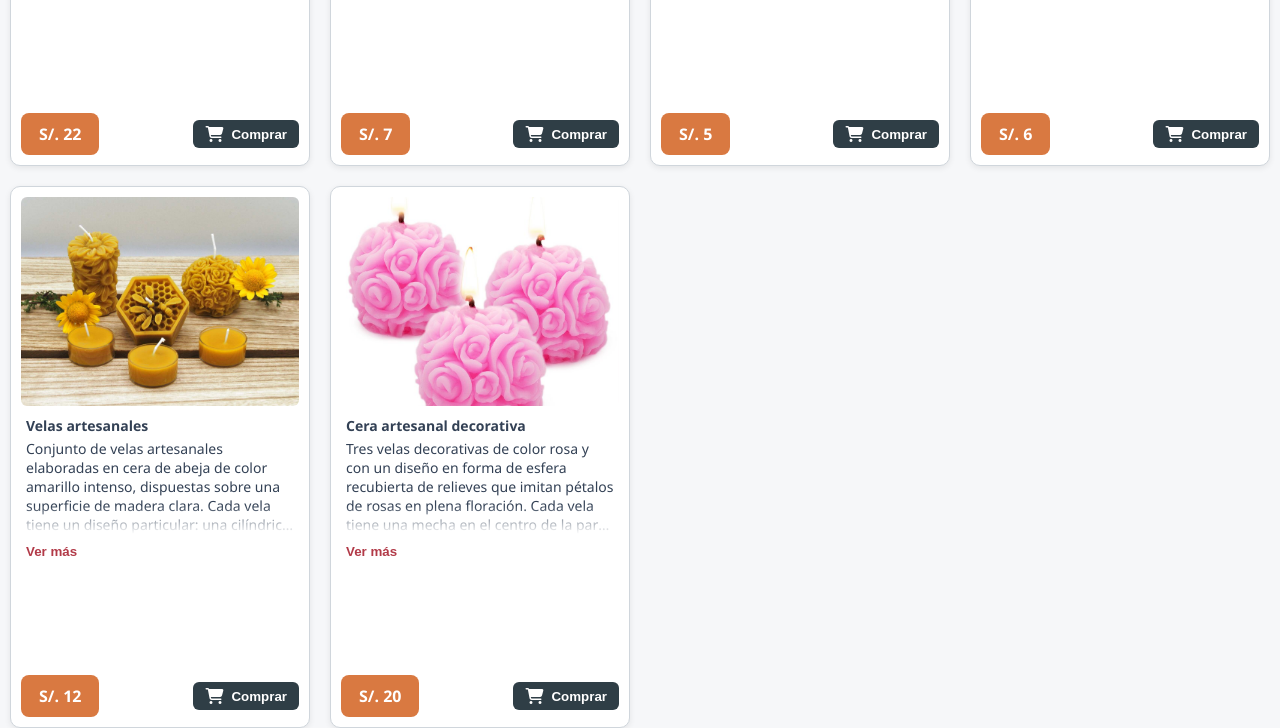
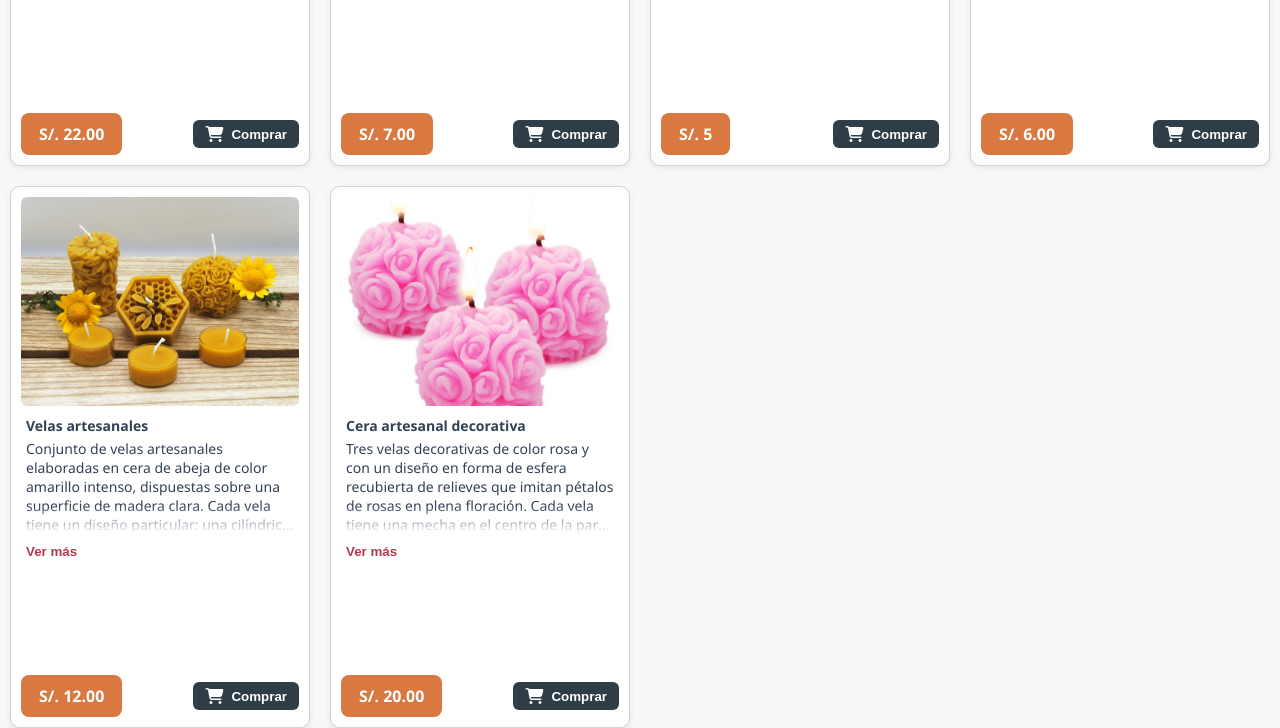
Before and after one commit to Preylin/WebsiteStore, a plain HTML site: page ceras.html in a window 1280 px wide. Shown: the part 487-1215 px from the top of the page. Drawn offline with Linux system fonts and the light colour scheme.

Commit message:
Update ceras.html
cambio de soles

```diff
--- a/ceras.html
+++ b/ceras.html
@@ -180,7 +180,7 @@
         <p>Hermosos cirios artesanales largas y coloridas, dispuestas en posición vertical y alineadas en un soporte. Están decoradas con vivos tonos de amarillo, azul y rojo, intercalados con relieves dorados y detalles en blanco que realzan su apariencia.</p>
       </div>
       <div class="acciones-cuadro">
-        <div class="btn-precio">S/. 22</div>
+        <div class="btn-precio">S/. 22.00</div>
         <button class="btn-carrito" onclick="window.location.href='pay.html'"><i class="fas fa-shopping-cart"></i> Comprar</button>
       </div>
     </div>
@@ -192,7 +192,7 @@
         <p>Se aprecia una vela artesanal de color blanco, parcialmente consumida, cuyo diseño combina tres capas distintas: en la parte superior se encuentra la cera blanca derretida con el pabilo ya usado, en el centro una franja de cristales traslúcidos similares a la sal gruesa, y en la base un conjunto de pequeñas piedras verdes y turquesa que aportan un aspecto decorativo; la vela descansa sobre una superficie de piedra clara mientras la cera derretida escurre suavemente por un costado y se acumula en un charco sólido a sus pies, creando una composición que transmite calma y un aire natural y orgánico.</p>
       </div>
       <div class="acciones-cuadro">
-        <div class="btn-precio">S/. 7</div>
+        <div class="btn-precio">S/. 7.00</div>
         <button class="btn-carrito" onclick="window.location.href='pay.html'"><i class="fas fa-shopping-cart"></i> Comprar</button>
       </div>
     </div>
@@ -216,7 +216,7 @@
         <p>Vela decorativa de color rosa con forma de flor, específicamente de una rosa en plena apertura, cuyos pétalos están esculpidos en cera de manera detallada y realista. En el centro de la flor se encuentra la mecha encendida, con una llama amarilla que ilumina suavemente la parte superior, dando la impresión de que la propia rosa está viva y brillando. Su diseño combina la función práctica de una vela con un aspecto ornamental delicado y romántico.</p>
       </div>
       <div class="acciones-cuadro">
-        <div class="btn-precio">S/. 6</div>
+        <div class="btn-precio">S/. 6.00</div>
         <button class="btn-carrito" onclick="window.location.href='pay.html'"><i class="fas fa-shopping-cart"></i> Comprar</button>
       </div>
     </div>
@@ -228,7 +228,7 @@
         <p>Conjunto de velas artesanales elaboradas en cera de abeja de color amarillo intenso, dispuestas sobre una superficie de madera clara. Cada vela tiene un diseño particular: una cilíndrica con relieves de flores, una esférica cubierta de pequeñas rosas, una en forma hexagonal que simula un panal con abejas en relieve, y varias pequeñas tipo tealight en recipientes transparentes.</p>
       </div>
       <div class="acciones-cuadro">
-        <div class="btn-precio">S/. 12</div>
+        <div class="btn-precio">S/. 12.00</div>
         <button class="btn-carrito" onclick="window.location.href='pay.html'"><i class="fas fa-shopping-cart"></i> Comprar</button>
       </div>
     </div>
@@ -240,7 +240,7 @@
         <p>Tres velas decorativas de color rosa y con un diseño en forma de esfera recubierta de relieves que imitan pétalos de rosas en plena floración. Cada vela tiene una mecha en el centro de la parte superior con una llama amarilla brillante que contrasta con el tono suave de la cera. </p>
       </div>
       <div class="acciones-cuadro">
-        <div class="btn-precio">S/. 20</div>
+        <div class="btn-precio">S/. 20.00</div>
         <button class="btn-carrito" onclick="window.location.href='pay.html'"><i class="fas fa-shopping-cart"></i> Comprar</button>
       </div>
     </div>
```
